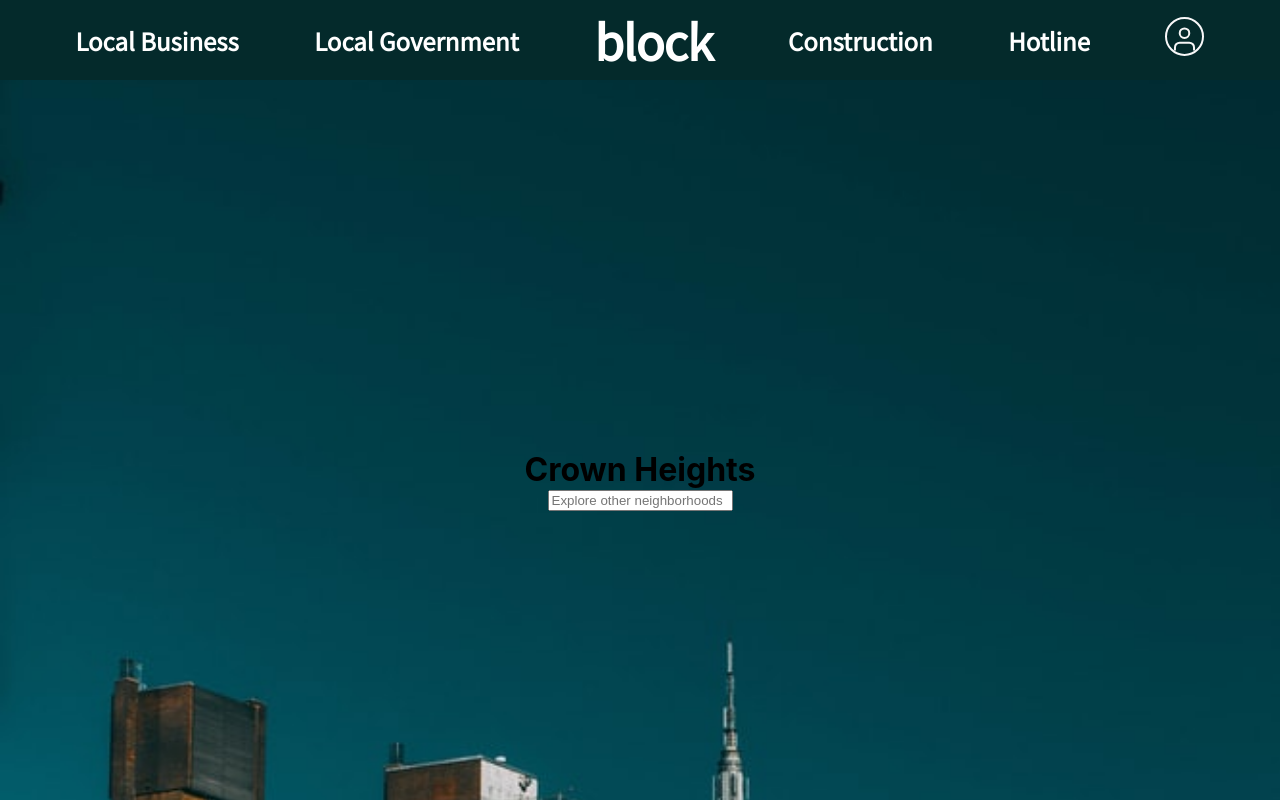
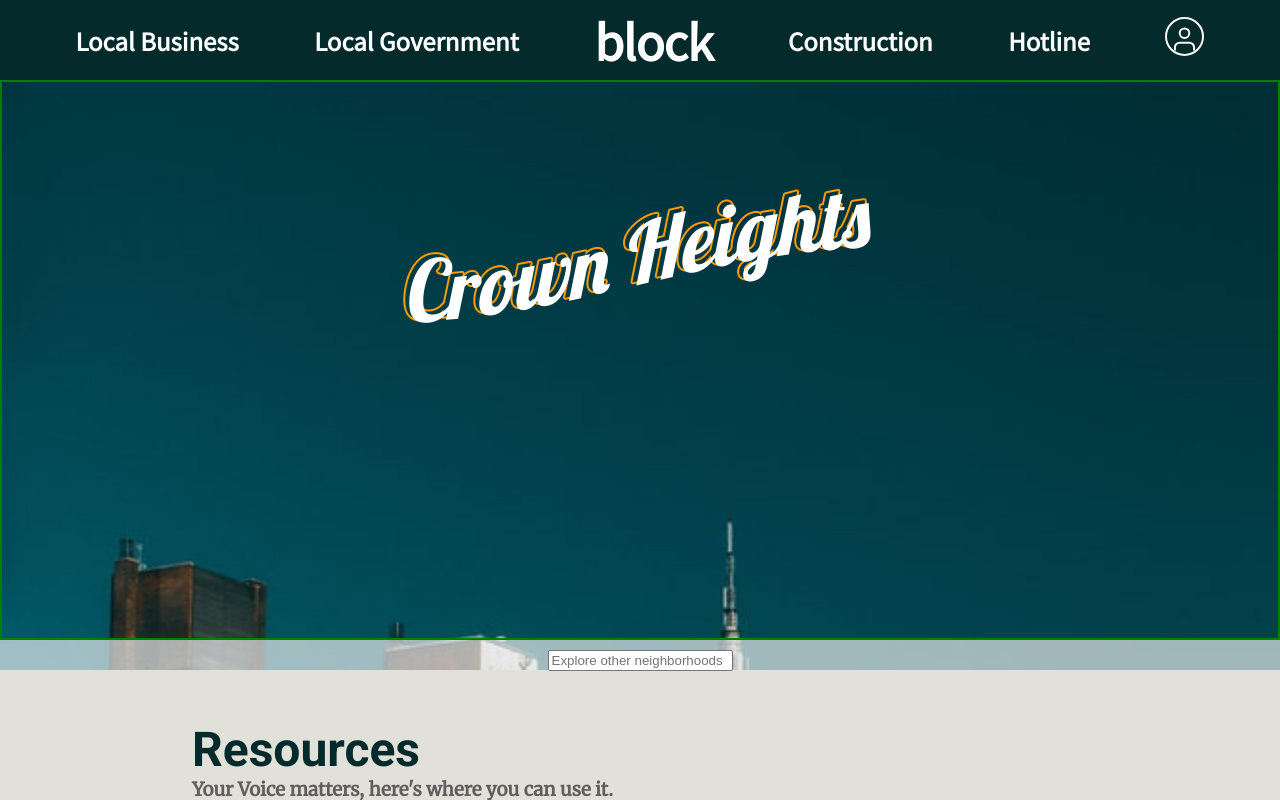
Before and after one commit to demurphy16/Block-App, a React (Create React App) app in the folder client/: page / in a window 1280 px wide. Built offline with nearby package versions, Linux system fonts and the light colour scheme; no server answers.

Commit message:
updating title card with ux designs

```diff
--- a/client/src/components/Title/title.css
+++ b/client/src/components/Title/title.css
@@ -1,8 +1,9 @@
 .title {
-  /* border: 2px solid green; */
+  border: 2px solid green;
   display: flex;
   flex-direction: column;
   justify-content: center;
   align-items: center;
-  height: 100vh;
+  height: 70vh;
+  margin-top: 200px;
 }
--- a/client/src/components/Title/title.jsx
+++ b/client/src/components/Title/title.jsx
@@ -1,12 +1,12 @@
-import React, { useState } from "react";
+import React from "react";
+import title from "../../assets/img/crownHeights.png";
 import "./title.css";
 
 function Title(props) {
-  const [title, setTitle] = useState("Crown Heights");
+  // const [title, setTitle] = useState("Crown Heights");
   return (
     <div className="title">
-      <h1>{title}</h1>
-
+      <img src={title} alt="name of neighborhood" />
       <form>
         <input
           name="Search"
--- a/client/src/screens/Home/Home.css
+++ b/client/src/screens/Home/Home.css
@@ -3,6 +3,7 @@
   background-position: center;
   background-size: cover;
   background-repeat: repeat-y;
+  margin-top: -200px;
   /* background-color: blue; */
 }
 .content-container {
```
Also changed, not shown: client/src/assets/img/crownHeights.png (renamed from client/src/assets/img/Crown Heights.png).
